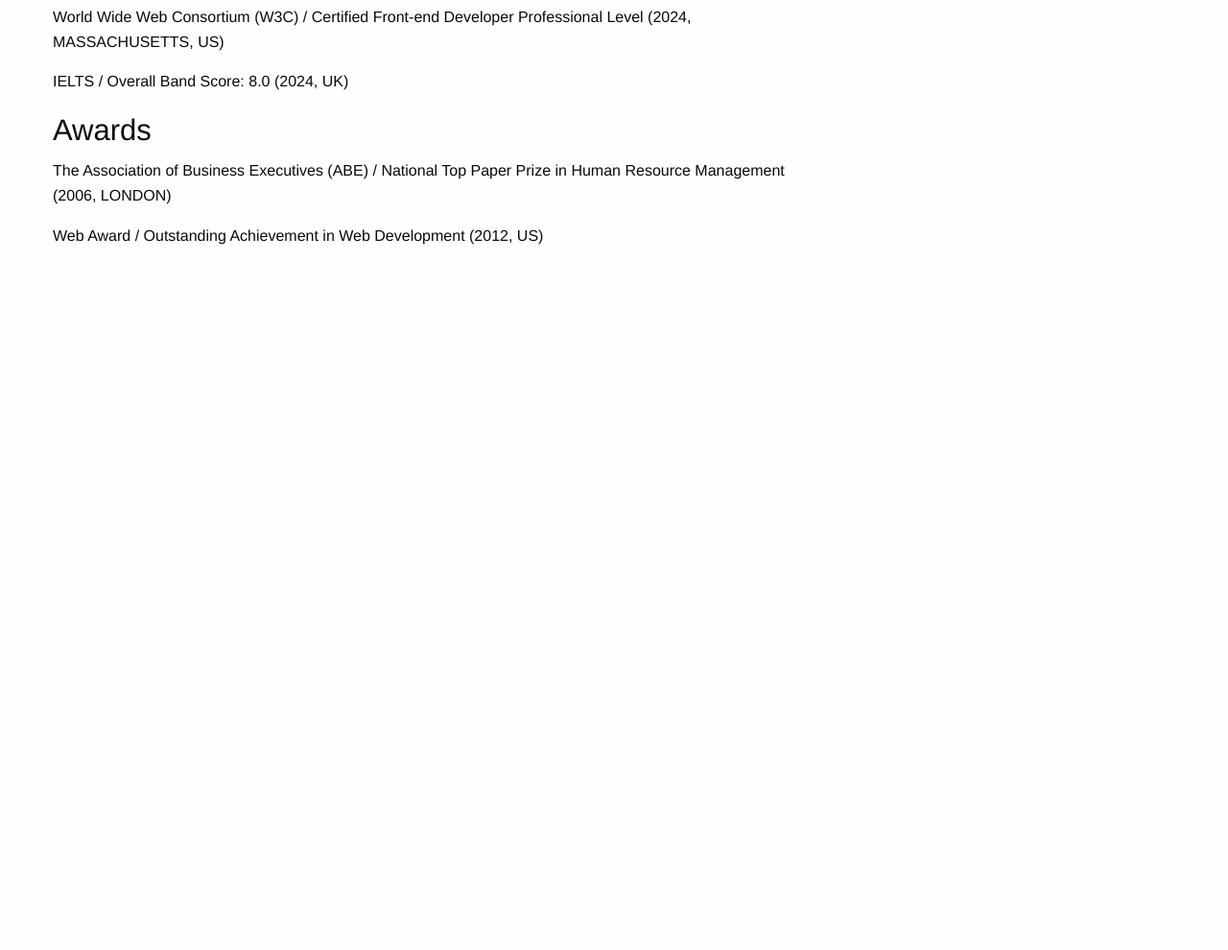
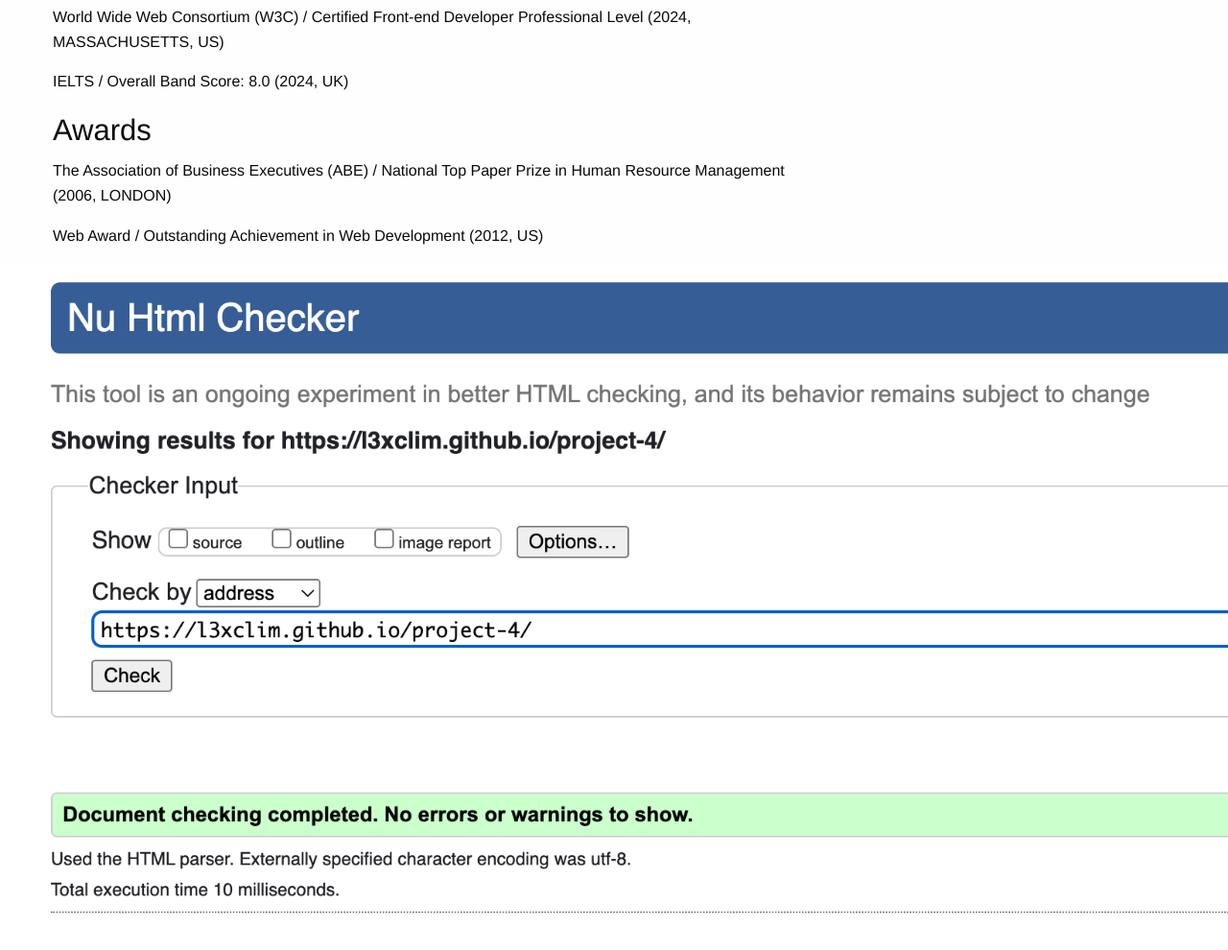
Before and after one commit to l3xclim/project-4, a plain HTML site: page index.html in a window 1280 px wide. Shown: the part 738-1728 px from the top of the page at 96% size. Before the commit the page ends 1012 px from the top, so only its background shows below. Drawn offline with Linux system fonts and the light colour scheme.

Commit message:
html validation

```diff
--- a/index.html
+++ b/index.html
@@ -81,6 +81,7 @@
         </div>
       </div>
     </div>
+    <img src="html-validate.png" />
     <script src="js/vendor/jquery.js"></script>
     <script src="js/vendor/what-input.js"></script>
     <script src="js/vendor/foundation.js"></script>
```
Also changed, not shown: html-validate.png (added).
